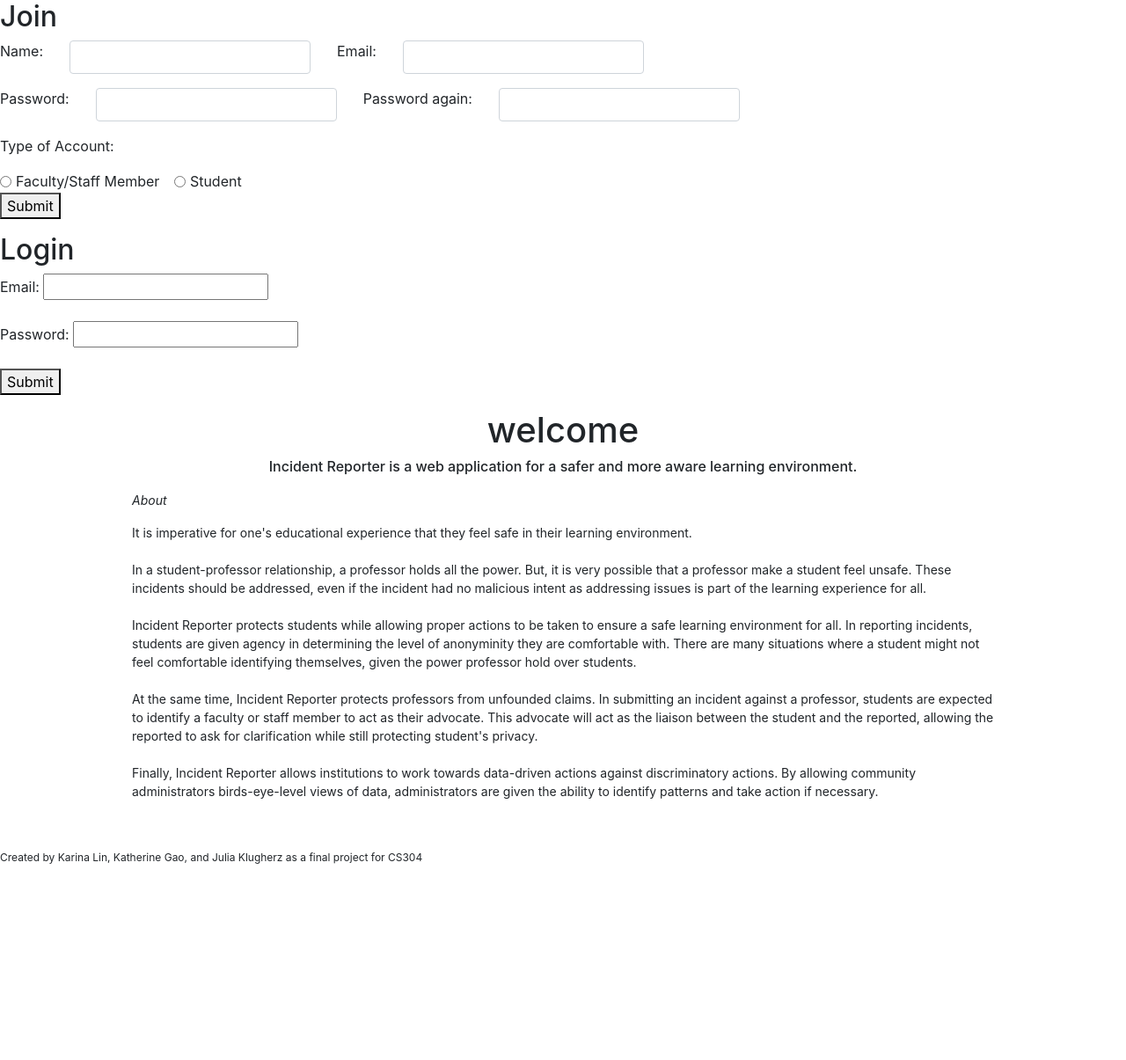
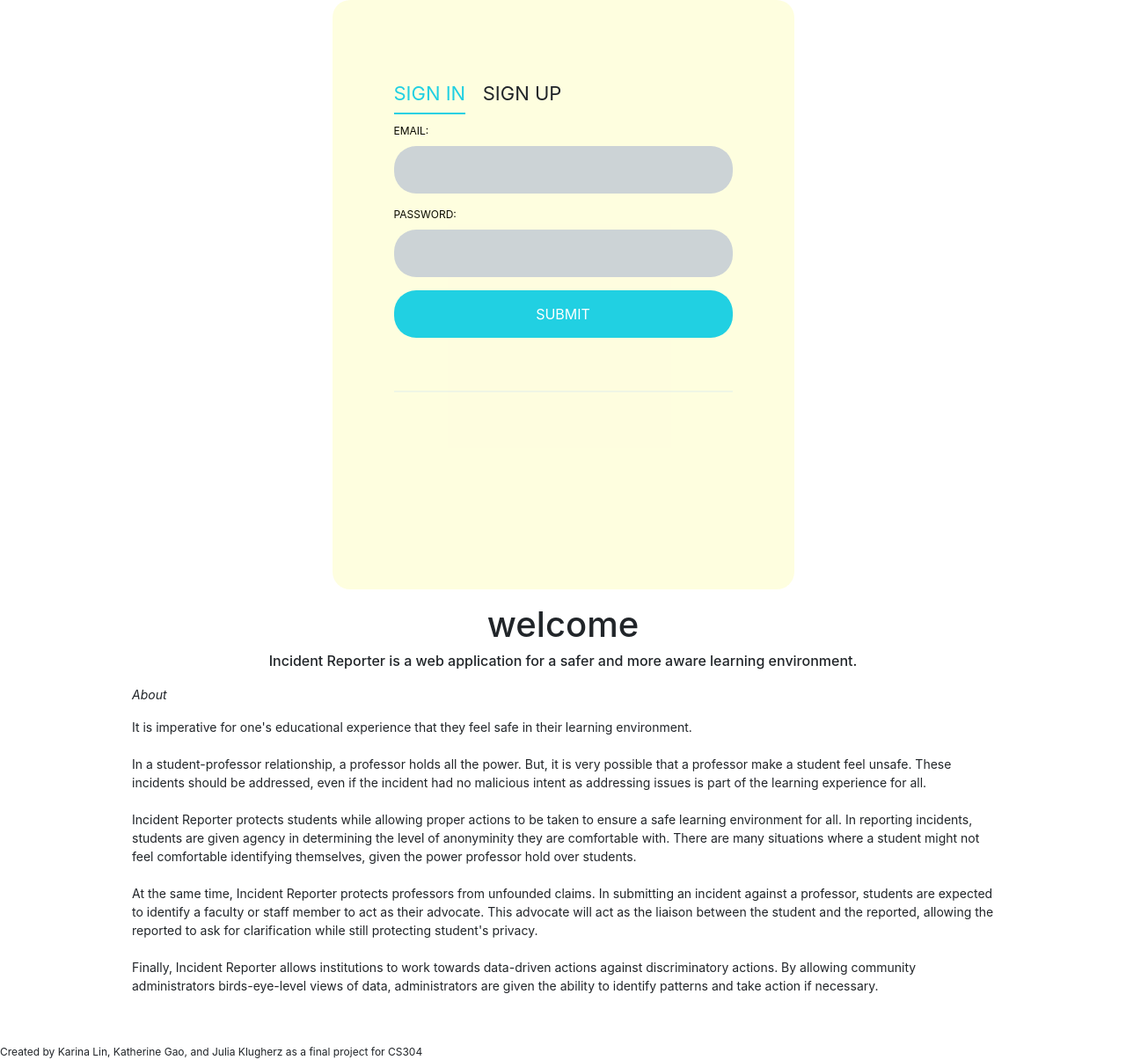
Before and after one commit to wellesley-cs304-sp19/semester-project-incidentreporter, a Flask app: page / in a window 1280 px wide. Shown: the whole page at 88% size. Before the commit the page ends 982 px from the top, so only its background shows below. Run offline with Flask 2, Linux system fonts and the light colour scheme; some libraries are stand-ins or nearby versions.

Commit message:
login/sign up css

```diff
--- a/static/report-style.css
+++ b/static/report-style.css
@@ -1,8 +1,170 @@
-@import url(http://fonts.googleapis.com/css?family=Roboto:400);
-body {
-  background-color:#fff;
-  -webkit-font-smoothing: antialiased;
-  font: normal 14px Roboto,arial,sans-serif;
+body{
+	margin:0;
+	color:#AEDDEE;
+	background:#c8c8c8;
+	font:600 16px/18px 'Open Sans',sans-serif;
+}
+*,:after,:before{box-sizing:border-box}
+.clearfix:after,.clearfix:before{content:'';display:table}
+.clearfix:after{clear:both;display:block}
+a{color:inherit;text-decoration:none}
+
+.login-wrap{
+	width:100%;
+	margin:auto;
+	max-width:525px;
+	min-height:670px;
+	border-radius: 20px;
+	position:relative;
+	background-color: #90D1F9;
+	background-color:rgba(251,250,148,.3);
+}
+
+.login-html{
+	width:100%;
+	height:100%;
+	position:absolute;
+	padding:90px 70px 50px 70px;
+}
+
+.login-html .sign-in-htm,
+.login-html .sign-up-htm{
+	top:0;
+	left:0;
+	right:0;
+	bottom:0;
+	position:absolute;
+	transform:rotateY(180deg);
+	backface-visibility:hidden;
+	transition:all .4s linear;
+}
+.login-html .sign-in,
+.login-html .sign-up,
+.login-form .group .check{
+	display:none;
+}
+.login-html .tab,
+.login-form .group .label,
+.login-form .label,
+.form-check-label,
+.login-form .group .button{
+	text-transform:uppercase;
+}
+.login-html .tab{
+	font-size:22px;
+	margin-right:15px;
+	padding-bottom:5px;
+	margin:0 15px 10px 0;
+	display:inline-block;
+	border-bottom:2px solid transparent;
+}
+.login-html .sign-in:checked + .tab,
+.login-html .sign-up:checked + .tab{
+	color:#21D0E2;
+	border-color:#21D0E2;
+}
+.login-form{
+	min-height:345px;
+	position:relative;
+	perspective:1000px;
+	transform-style:preserve-3d;
+}
+.login-form .group{
+	margin-bottom:15px;
+}
+.login-form .group .label,
+.login-form .label,
+.form-check-label,
+.login-form .group .input,
+.login-form .group .button{
+	width:100%;
+	color:#fff;
+	display:block;
+}
+.login-form .group .input,
+.login-form .group .button{
+	border:none;
+	padding:15px 20px;
+	border-radius:25px;
+	background-color:#CCD3D6;
+}
+
+.login-form .group .input:focus,
+.login-form .group .button:focus{
+    outline:none;
+}
+.login-form .group input[data-type="password"]{
+	text-security:circle;
+	-webkit-text-security:circle;
+}
+.login-form .group .label,
+.login-form .label,
+.form-check-label {
+	color:#0A0A01;
+	font-size:12px;
+}
+
+.form-check {
+    padding-bottom: 15px;
+}
+.login-form .group .button{
+	background:#21D0E2;
+}
+.login-form .group label .icon{
+	width:15px;
+	height:15px;
+	border-radius:2px;
+	position:relative;
+	display:inline-block;
+	background:rgba(255,255,255,.1);
+}
+.login-form .group label .icon:before,
+.login-form .group label .icon:after{
+	content:'';
+	width:10px;
+	height:2px;
+	background:#fff;
+	position:absolute;
+	transition:all .2s ease-in-out 0s;
+}
+.login-form .group label .icon:before{
+	left:3px;
+	width:5px;
+	bottom:6px;
+	transform:scale(0) rotate(0);
+}
+.login-form .group label .icon:after{
+	top:6px;
+	right:0;
+	transform:scale(0) rotate(0);
+}
+.login-form .group .check:checked + label{
+	color:#fff;
+}
+.login-form .group .check:checked + label .icon{
+	background:#1161ee;
+}
+.login-form .group .check:checked + label .icon:before{
+	transform:scale(1) rotate(45deg);
+}
+.login-form .group .check:checked + label .icon:after{
+	transform:scale(1) rotate(-45deg);
+}
+.login-html .sign-in:checked + .tab + .sign-up + .tab + .login-form .sign-in-htm{
+	transform:rotate(0);
+}
+.login-html .sign-up:checked + .tab + .login-form .sign-up-htm{
+	transform:rotate(0);
+}
+
+.hr{
+	height:2px;
+	margin:60px 0 50px 0;
+	background: #B5D6FF;
+	background:rgba(181,214,255,.2);
+}
+.foot-lnk{
+	text-align:center;
 }
 
 .app-info {
@@ -35,7 +197,7 @@ body {
 }
 
 .form-login {
-    background-color: #EDEDED;
+    background-color: #AEDDEE;
     padding-top: 10px;
     padding-bottom: 20px;
     padding-left: 20px;
--- a/templates/base.html
+++ b/templates/base.html
@@ -15,36 +15,53 @@
 <body>
 
     {% if userID == None %}
-
-    <form id="joinform" action="{{url_for('join')}}" method="post">
-
-    <h2>Join</h2>
-
-
-    <div class="row justify-content-start">
-    <p><label for="name" class="col-auto">Name: </label>
-    <div class="col-auto">
-    <input class="form-control" id="name" name="name" required></p>
+    <div class="login-wrap">
+	<div class="login-html">
+		<input id="tab-1" type="radio" name="tab" class="sign-in" checked><label for="tab-1" class="tab">Sign In</label>
+		<input id="tab-2" type="radio" name="tab" class="sign-up"><label for="tab-2" class="tab">Sign Up</label>
+		<div class="login-form">
+			<div class="sign-in-htm">
+			    <form id="loginform" action="{{url_for('login')}}" method="post">
+				<div class="group">
+					<label for="email" class="label">Email: </label>
+					<input id="email" name="email" required type="email" class="input">
+				</div>
+				<div class="group">
+					<label for="password" class="label">Password: </label>
+					<input type="password" name="password" id="password" required class="input"></input>
 				</div>
 
-    <p><label for="email-j" class="col-auto">Email: </label>
-    <div class="col-auto">
-    <input class="form-control" id="email-j" name="email-j" required type="email"></p>
+				<div class="group">
+					<button name="submit" type="submit" class="button">Submit</button>
 				</div>
 
-    <div class="w-100"></div>
-    <p><label for="password1" class="col-auto">Password: </label>
-    <div class="col-auto">
-    <input class="form-control" type="password" id="password1" name="password1" required></p>
+				<div class="hr"></div>
+				</form>
 			</div>
 
-    <p><label for=password2 class="col-auto">Password again: </label>
-    <div class="col-auto">
-    <input class="form-control" type="password" id="password2" name="password2" required></p>
-    </div>
+      <div class="sign-up-htm">
+          <form id="joinform" action="{{url_for('join')}}" method="post">
+                <div class="group">
+                  <p><label for="name" class="label">Name: </label>
+                      <input class="input" id="name" name="name" required></p>
                 </div>
 
-    <p>Type of Account:</p>
+                <div class="group">
+					<p><label for="email-j" class="label">Email: </label>
+                    <input class="input" id="email-j" name="email-j" required type="email"></p>
+				</div>
+
+				<div class="group">
+					<p><label for="password1" class="label">Password: </label>
+                    <input class="input" type="password" id="password1" name="password1" required></p>
+				</div>
+
+				<div class="group">
+					<p><label for=password2 class="label">Repeat Password: </label>
+                    <input class="input" type="password" id="password2" name="password2" required></p>
+                </div>
+
+                <p class="label">Type of Account:</p>
                     <div class="form-check form-check-inline">
                     <input class="form-check-input" type="radio" name="userType" id="fac-staff" value="facstaff">
                     <label class="form-check-label" for="fac-staff">Faculty/Staff Member</label>
@@ -54,16 +71,20 @@
                     <label class="form-check-label" for="stud">Student</label>
                     </div>
 
-    <p><button type="submit">Submit</button></p>
+				<div class="group">
+					<p><button type="submit" class="button">Submit</button></p>
+				</div>
 
+				<div class="hr"></div>
+				<div class="foot-lnk">
+					<label for="tab-1">Already Member?</a>
+				</div>
 				</form>
+			</div>
+		</div>
+	</div>
+</div>
 
-    <form id="loginform" action="{{url_for('login')}}" method="post">
-        <h2>Login</h2>
-        <p><label for="email">Email: <input id="email" name="email" required type="email"></label></p>
-        <p><label for="password">Password: <input type="password" name="password" id="password" required></label></p>
-        <p><button name="submit" type="submit">Submit</button></p>
-    </form>
 
     {% else %}
     <!--- Navigation bar content varies depending on user type !--->
```
Lines whose indentation alone changed are shown as unchanged.
